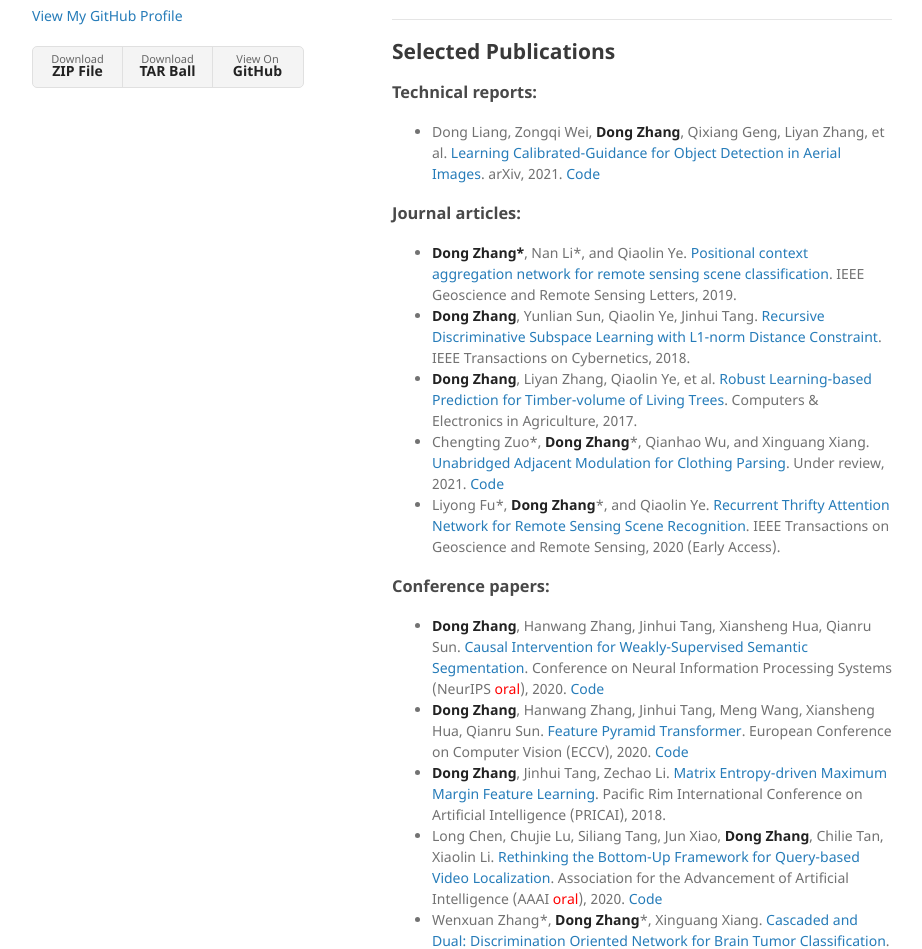
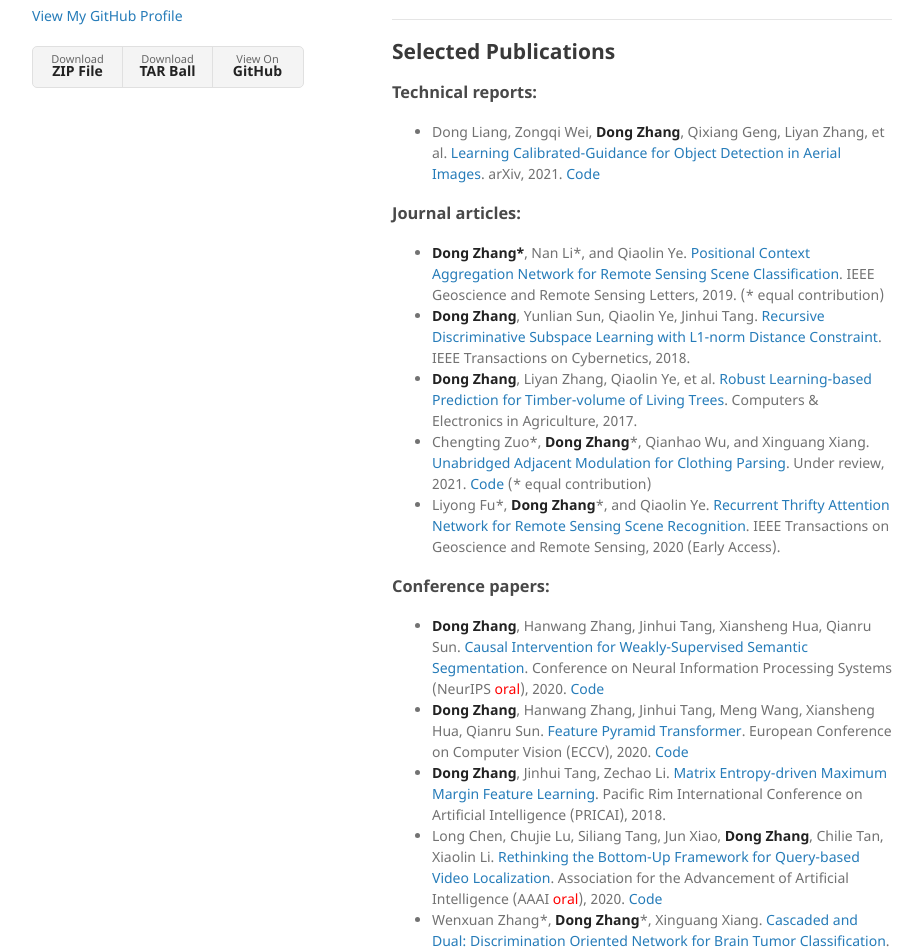
Before and after one commit to ZHANGDONG-NJUST/zhangdong-njust.github.io, a Jekyll site: the page built from index.md, in a window 1280 px wide and 1400 px high. Shown: the part 352-1301 px from the top of the window, without its empty margins (178-1100 px from the left). Built offline with Jekyll 4.4.1, drawn with Linux system fonts in a browser that asks for light colours; some of the changed text lies outside the part shown.

Commit message:
Update index.md

```diff
--- a/index.md
+++ b/index.md
@@ -17,10 +17,10 @@ I am a Ph.D. student in [Intelligent Media Analysis Group (IMAG)](https://imag-n
 - Dong Liang, Zongqi Wei, **Dong Zhang**, Qixiang Geng, Liyan Zhang, et al. [Learning Calibrated-Guidance for Object Detection in Aerial Images](https://arxiv.org/abs/2103.11399). arXiv, 2021. [Code](https://github.com/WeiZongqi/CG-Net)
 
 ### Journal articles:
-- **Dong Zhang\***, Nan Li\*, and Qiaolin Ye. [Positional context aggregation network for remote sensing scene classification](https://ieeexplore.ieee.org/abstract/document/8836508/). IEEE Geoscience and Remote Sensing Letters, 2019.
+- **Dong Zhang\***, Nan Li\*, and Qiaolin Ye. [Positional Context Aggregation Network for Remote Sensing Scene Classification](https://ieeexplore.ieee.org/abstract/document/8836508/). IEEE Geoscience and Remote Sensing Letters, 2019. (\* equal contribution)
 - **Dong Zhang**, Yunlian Sun, Qiaolin Ye, Jinhui Tang. [Recursive Discriminative Subspace Learning with L1-norm Distance Constraint](https://ieeexplore.ieee.org/document/8573145). IEEE Transactions on Cybernetics, 2018.
 - **Dong Zhang**, Liyan Zhang, Qiaolin Ye, et al. [Robust Learning-based Prediction for Timber-volume of Living Trees](https://www.sciencedirect.com/science/article/abs/pii/S0168169916306366). Computers & Electronics in Agriculture, 2017.
-- Chengting Zuo\*, **Dong Zhang**\*, Qianhao Wu, and Xinguang Xiang. [Unabridged Adjacent Modulation for Clothing Parsing](https://dongzhang89.github.io). Under review, 2021. [Code](https://github.com/dongzhang89/UAM-Net)
+- Chengting Zuo\*, **Dong Zhang**\*, Qianhao Wu, and Xinguang Xiang. [Unabridged Adjacent Modulation for Clothing Parsing](https://dongzhang89.github.io). Under review, 2021. [Code](https://github.com/dongzhang89/UAM-Net) (\* equal contribution)
 - Liyong Fu\*, **Dong Zhang**\*, and Qiaolin Ye. [Recurrent Thrifty Attention Network for Remote Sensing Scene Recognition](https://ieeexplore.ieee.org/document/9305284). IEEE Transactions on Geoscience and Remote Sensing, 2020 (Early Access).
 
 ### Conference papers:
@@ -28,7 +28,7 @@ I am a Ph.D. student in [Intelligent Media Analysis Group (IMAG)](https://imag-n
 - **Dong Zhang**, Hanwang Zhang, Jinhui Tang, Meng Wang, Xiansheng Hua, Qianru Sun. [Feature Pyramid Transformer](https://www.ecva.net/papers/eccv_2020/papers_ECCV/papers/123730324.pdf). European Conference on Computer Vision (ECCV), 2020. [Code](https://github.com/dongzhang89/FPT)
 - **Dong Zhang**, Jinhui Tang, Zechao Li. [Matrix Entropy-driven Maximum Margin Feature Learning](https://link.springer.com/chapter/10.1007/978-3-319-97304-3_29). Pacific Rim International Conference on Artificial Intelligence (PRICAI), 2018.
 - Long Chen, Chujie Lu, Siliang Tang, Jun Xiao, **Dong Zhang**, Chilie Tan, Xiaolin Li. [Rethinking the Bottom-Up Framework for Query-based Video Localization](https://ojs.aaai.org//index.php/AAAI/article/view/6627). Association for the Advancement of Artificial Intelligence (AAAI <font color=red>oral</font>), 2020. [Code](https://github.com/zjuchenlong)
-- Wenxuan Zhang\*, **Dong Zhang**\*, Xinguang Xiang. [Cascaded and Dual: Discrimination Oriented Network for Brain Tumor Classification](http://proceedings.mlr.press/v101/zhang19a.html). Asian Conference on Machine Learning (ACML <font color=red>spotlight</font>), 2019.
+- Wenxuan Zhang\*, **Dong Zhang**\*, Xinguang Xiang. [Cascaded and Dual: Discrimination Oriented Network for Brain Tumor Classification](http://proceedings.mlr.press/v101/zhang19a.html). Asian Conference on Machine Learning (ACML <font color=red>spotlight</font>), 2019. (\* equal contribution)
 
 ## Professional Services
 
```
